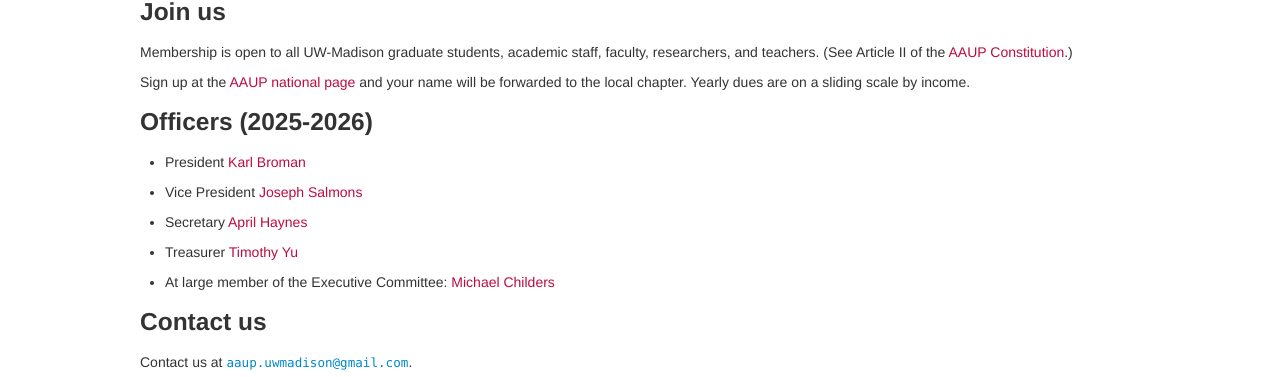
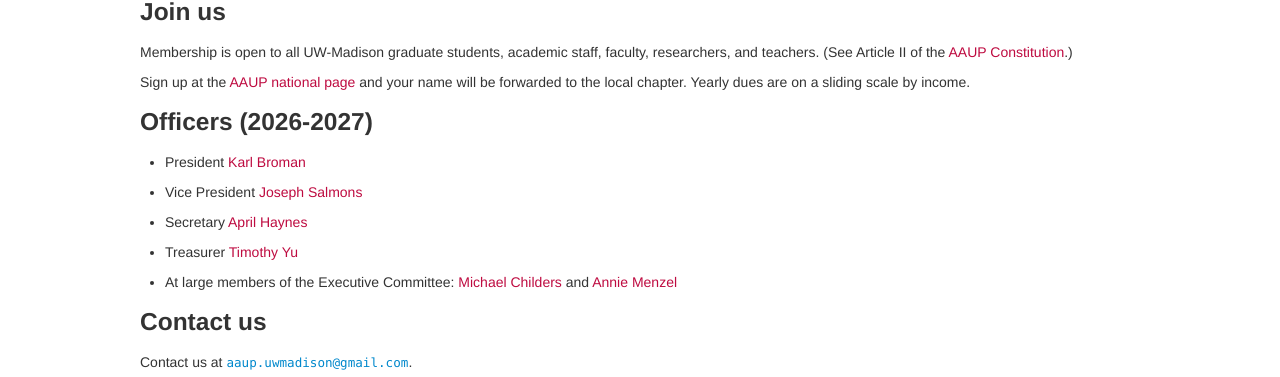
Before and after one commit to aaupmadison/aaupmadison.github.io, a Jekyll site: the page built from index.md, in a window 1280 px wide. Shown: the part 860-1237 px from the top of the page. Built offline with Jekyll 4.4.1, drawn with Linux system fonts in a browser that asks for light colours.

Commit message:
Update officers

```diff
--- a/index.md
+++ b/index.md
@@ -80,7 +80,7 @@ page](https://www.aaup.org/membership/join) and your name will be
 forwarded to the local chapter. Yearly dues are on a sliding scale by
 income.
 
-### Officers (2025-2026)
+### Officers (2026-2027)
 
 - President [Karl Broman](https://kbroman.org)
 
@@ -90,8 +90,9 @@ income.
 
 - Treasurer [Timothy Yu](https://english.wisc.edu/staff/yu-timothy/)
 
-- At large member of the Executive Committee:
+- At large members of the Executive Committee:
 [Michael Childers](https://schoolforworkers.wisc.edu/michael-childers/)
+and [Annie Menzel](https://gws.wisc.edu/staff/menzel-annie/)
 
 ### Contact us
 
```
Also changed, not shown: about.md (+3 -2 lines).
